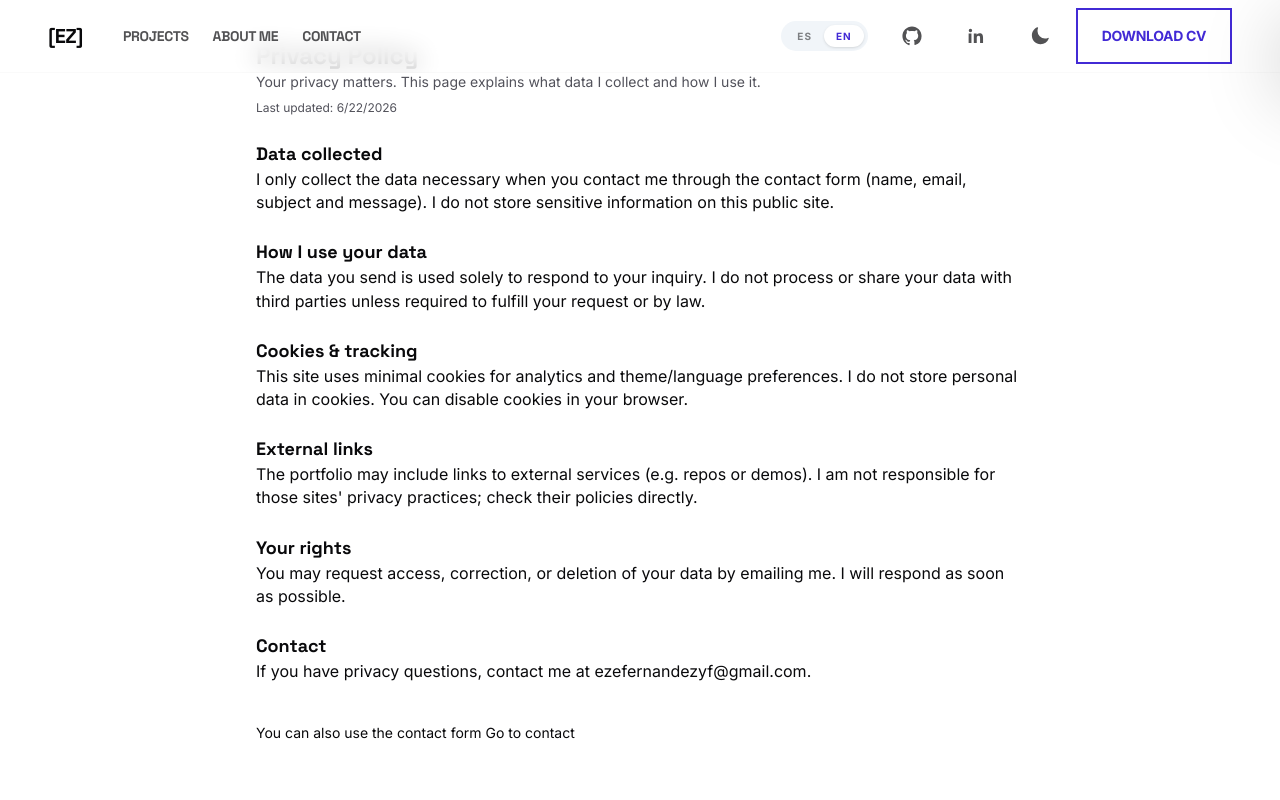
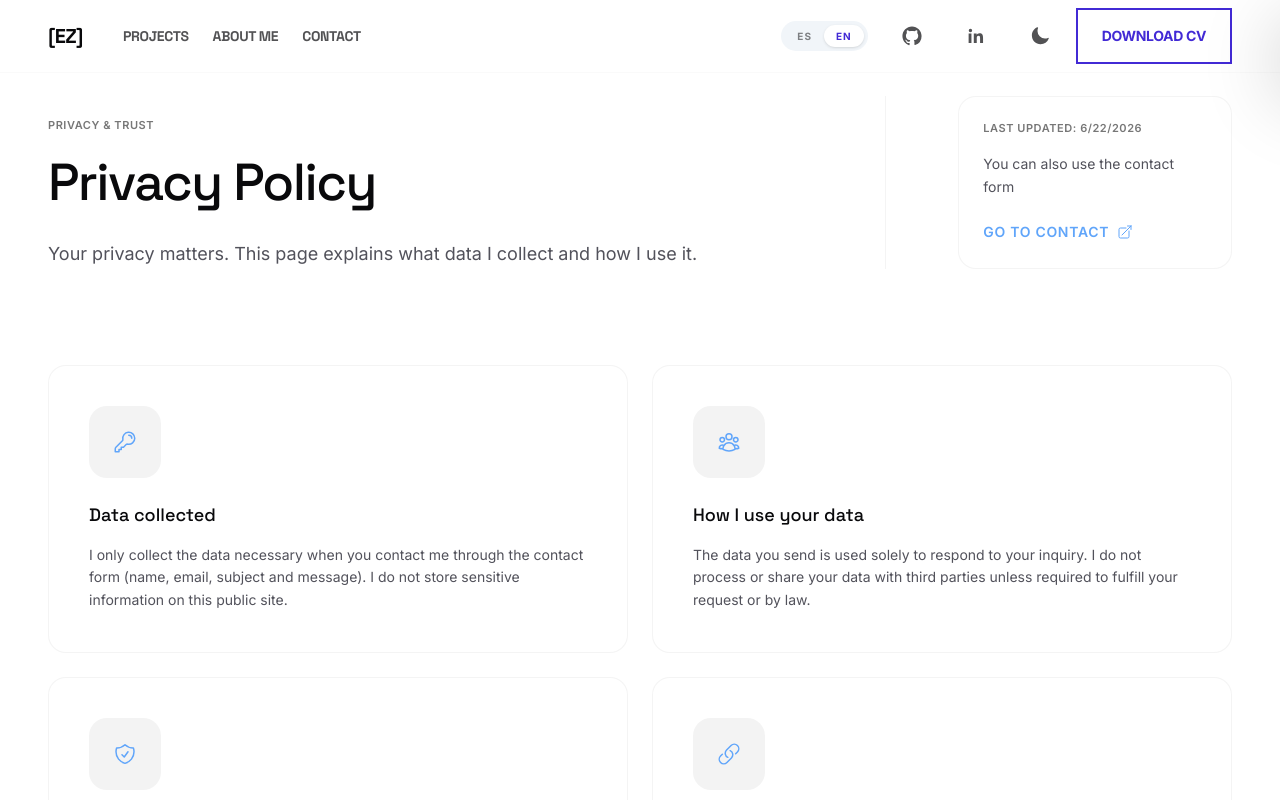
Before and after one commit to ezefernandezyf/my-portfolio, a React (Vite) app: page /privacy in a window 1280 px wide. Shown: the top 800 px of the page. Built offline with nearby package versions, Linux system fonts and the light colour scheme; no server answers.

Commit message:
feat(privacy): rebuild privacy page
Se reconstruyó la página de privacidad con una estructura más visual y consistente con el resto del rediseño, manteniendo el contenido legal existente y registrando el namespace en tests para que renderice el copy traducido.

```diff
--- a/src/pages/PrivacyPage.tsx
+++ b/src/pages/PrivacyPage.tsx
@@ -1,6 +1,40 @@
+import { Link } from 'react-router-dom';
+import { motion } from 'framer-motion';
+import {
+  ArrowTopRightOnSquareIcon,
+  EnvelopeIcon,
+  EyeSlashIcon,
+  KeyIcon,
+  LinkIcon,
+  ShieldCheckIcon,
+  UserGroupIcon,
+} from '@heroicons/react/24/outline';
 import { useTranslation } from 'react-i18next';
+
 import { MetaTags } from '../components';
-import { Link } from 'react-router-dom';
+
+const pageVariants = {
+  hidden: {},
+  visible: {
+    transition: {
+      staggerChildren: 0.08,
+    },
+  },
+} as const;
+
+const riseVariants = {
+  hidden: { opacity: 0, y: 16 },
+  visible: { opacity: 1, y: 0 },
+} as const;
+
+const privacySections = [
+  { key: 'data', icon: KeyIcon },
+  { key: 'use', icon: UserGroupIcon },
+  { key: 'cookies', icon: ShieldCheckIcon },
+  { key: 'external', icon: LinkIcon },
+  { key: 'rights', icon: EyeSlashIcon },
+  { key: 'contact', icon: EnvelopeIcon },
+] as const;
 
 export const PrivacyPage = (): React.JSX.Element => {
   const { t } = useTranslation('privacy');
@@ -16,71 +50,76 @@ export const PrivacyPage = (): React.JSX.Element => {
         type="article"
       />
 
-      <main role="main" className="site-container pb-12 pt-8">
-        <article className="mx-auto max-w-3xl prose dark:prose-invert">
-          <header>
-            <h1 id="privacy-title" className="text-2xl font-semibold">
-              {t('title')}
-            </h1>
-            <p className="text-sm text-muted">{t('intro')}</p>
-            <p className="text-xs text-muted mt-2">{t('lastUpdated', { date: lastUpdated })}</p>
-          </header>
+      <motion.main role="main" className="pb-24 pt-24" initial="hidden" animate="visible" variants={pageVariants}>
+        <div className="site-container space-y-24">
+          <motion.section className="grid grid-cols-1 gap-12 lg:grid-cols-12 lg:items-end" variants={riseVariants}>
+            <div className="lg:col-span-8">
+              <motion.p className="mb-4 font-label text-[0.6875rem] font-semibold uppercase tracking-[0.05em] text-outline" variants={riseVariants}>
+                Privacy & Trust
+              </motion.p>
+              <motion.h1 className="font-headline text-[2.75rem] font-medium leading-tight tracking-[-0.03em] text-on-surface sm:text-[3.25rem]" variants={riseVariants}>
+                {t('title')}
+              </motion.h1>
+              <motion.p className="mt-6 max-w-[60ch] text-[1.125rem] leading-relaxed text-on-surface-variant" variants={riseVariants}>
+                {t('intro')}
+              </motion.p>
+            </div>
 
-          <section aria-labelledby="privacy-data" className="mt-6">
-            <h2 id="privacy-data" className="text-lg font-semibold">
-              {t('sections.data.heading')}
-            </h2>
-            <p>{t('sections.data.paragraph')}</p>
-          </section>
+            <motion.aside className="lg:col-span-4 lg:border-l lg:border-outline-variant/20 lg:pl-12" variants={riseVariants}>
+              <div className="rounded-lg border border-outline-variant/20 bg-surface-container-lowest p-6">
+                <p className="text-[0.6875rem] font-semibold uppercase tracking-[0.05em] text-outline">
+                  {t('lastUpdated', { date: lastUpdated })}
+                </p>
+                <p className="mt-4 text-sm leading-relaxed text-on-surface-variant">
+                  {t('note')}
+                </p>
+                <Link
+                  to="/contact"
+                  className="mt-6 inline-flex items-center gap-2 text-sm font-semibold uppercase tracking-[0.05em] text-primary-fixed underline-offset-4 hover:underline"
+                >
+                  {t('links.contact')}
+                  <ArrowTopRightOnSquareIcon className="h-4 w-4" aria-hidden="true" />
+                </Link>
+              </div>
+            </motion.aside>
+          </motion.section>
 
-          <section aria-labelledby="privacy-use" className="mt-6">
-            <h2 id="privacy-use" className="text-lg font-semibold">
-              {t('sections.use.heading')}
-            </h2>
-            <p>{t('sections.use.paragraph')}</p>
-          </section>
+          <motion.section className="grid grid-cols-1 gap-6 lg:grid-cols-2" variants={pageVariants}>
+            {privacySections.map((section) => {
+              const Icon = section.icon;
+              const heading = t(`sections.${section.key}.heading`);
+              const paragraph = t(`sections.${section.key}.paragraph`);
 
-          <section aria-labelledby="privacy-cookies" className="mt-6">
-            <h2 id="privacy-cookies" className="text-lg font-semibold">
-              {t('sections.cookies.heading')}
-            </h2>
-            <p>{t('sections.cookies.paragraph')}</p>
-          </section>
+              return (
+                <motion.article
+                  key={section.key}
+                  className={`rounded-lg border border-outline-variant/20 bg-surface-container-lowest p-8 transition-colors duration-200 hover:bg-surface-container-high ${section.key === 'contact' ? 'lg:col-span-2' : ''}`}
+                  variants={riseVariants}
+                >
+                  <div className="mb-6 flex h-12 w-12 items-center justify-center rounded-lg bg-surface-container-low text-primary-fixed">
+                    <Icon className="h-6 w-6" aria-hidden="true" />
+                  </div>
+                  <h2 className="mb-4 text-[1.125rem] font-medium text-on-surface">{heading}</h2>
+                  {section.key === 'contact' ? (
+                    <p className="max-w-[60ch] text-[0.875rem] leading-relaxed text-on-surface-variant">
+                      {paragraph}{' '}
+                      <a className="font-semibold text-on-surface underline-offset-4 hover:underline" href={`mailto:${t('contact.email')}`} aria-label={t('contact.email')}>
+                        {t('contact.email')}
+                      </a>
+                      .
+                    </p>
+                  ) : (
+                    <p className="max-w-[60ch] text-[0.875rem] leading-relaxed text-on-surface-variant">
+                      {paragraph}
+                    </p>
+                  )}
+                </motion.article>
+              );
+            })}
+          </motion.section>
 
-          <section aria-labelledby="privacy-external" className="mt-6">
-            <h2 id="privacy-external" className="text-lg font-semibold">
-              {t('sections.external.heading')}
-            </h2>
-            <p>{t('sections.external.paragraph')}</p>
-          </section>
-
-          <section aria-labelledby="privacy-rights" className="mt-6">
-            <h2 id="privacy-rights" className="text-lg font-semibold">
-              {t('sections.rights.heading')}
-            </h2>
-            <p>{t('sections.rights.paragraph')}</p>
-          </section>
-
-          <section aria-labelledby="privacy-contact" className="mt-6">
-            <h2 id="privacy-contact" className="text-lg font-semibold">
-              {t('sections.contact.heading')}
-            </h2>
-            <p>
-              {t('sections.contact.paragraph')}{' '}
-              <a href={`mailto:${t('contact.email')}`} aria-label={t('contact.email')}>
-                {t('contact.email')}
-              </a>
-              .
-            </p>
-          </section>
-
-          <footer className="mt-8">
-            <p className="text-sm">
-              {t('note')} <Link to="/contact">{t('links.contact')}</Link>
-            </p>
-          </footer>
-        </article>
-      </main>
+        </div>
+      </motion.main>
     </>
   );
 };
--- a/src/setupTests.ts
+++ b/src/setupTests.ts
@@ -23,6 +23,8 @@ import esCineLab from './locales/es/cinelabcasestudy.json';
 import enCineLab from './locales/en/cinelabcasestudy.json';
 import esChefcitoIA from './locales/es/chefcitoiacasestudy.json';
 import enChefcitoIA from './locales/en/chefcitoiacasestudy.json';
+import esPrivacy from './locales/es/privacy.json';
+import enPrivacy from './locales/en/privacy.json';
 
 type JsonValue = string | number | boolean | JsonObject | JsonArray | null;
 interface JsonObject {
@@ -42,6 +44,7 @@ const resources: Record<'es' | 'en', Record<string, JsonObject>> = {
     notfoundpage: esNotFound,
     cinelabcasestudy: esCineLab,
     chefcitoiacasestudy: esChefcitoIA,
+    privacy: esPrivacy,
   },
   en: {
     common: enCommon,
@@ -54,6 +57,7 @@ const resources: Record<'es' | 'en', Record<string, JsonObject>> = {
     notfoundpage: enNotFound,
     cinelabcasestudy: enCineLab,
     chefcitoiacasestudy: enChefcitoIA,
+    privacy: enPrivacy,
   },
 };
 
```
Also changed, not shown: 1 other file (tests, documents, lock files or other folders).
